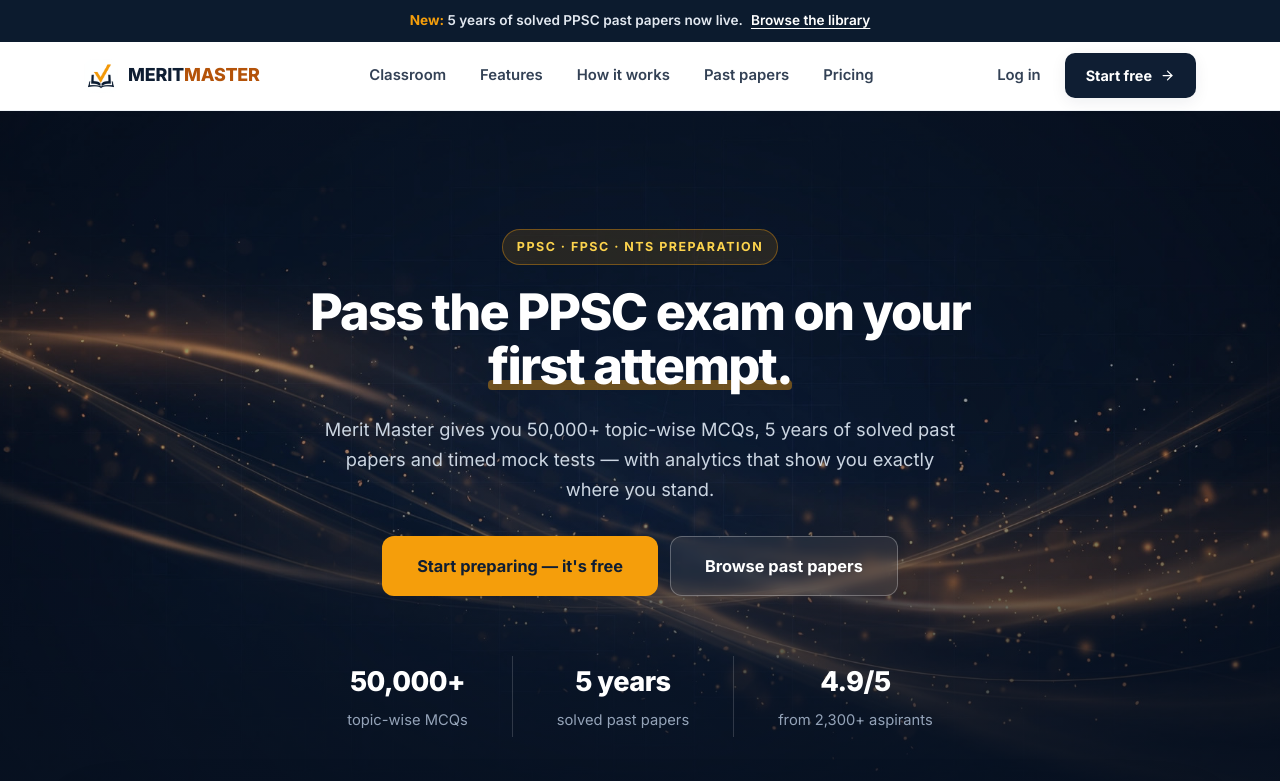
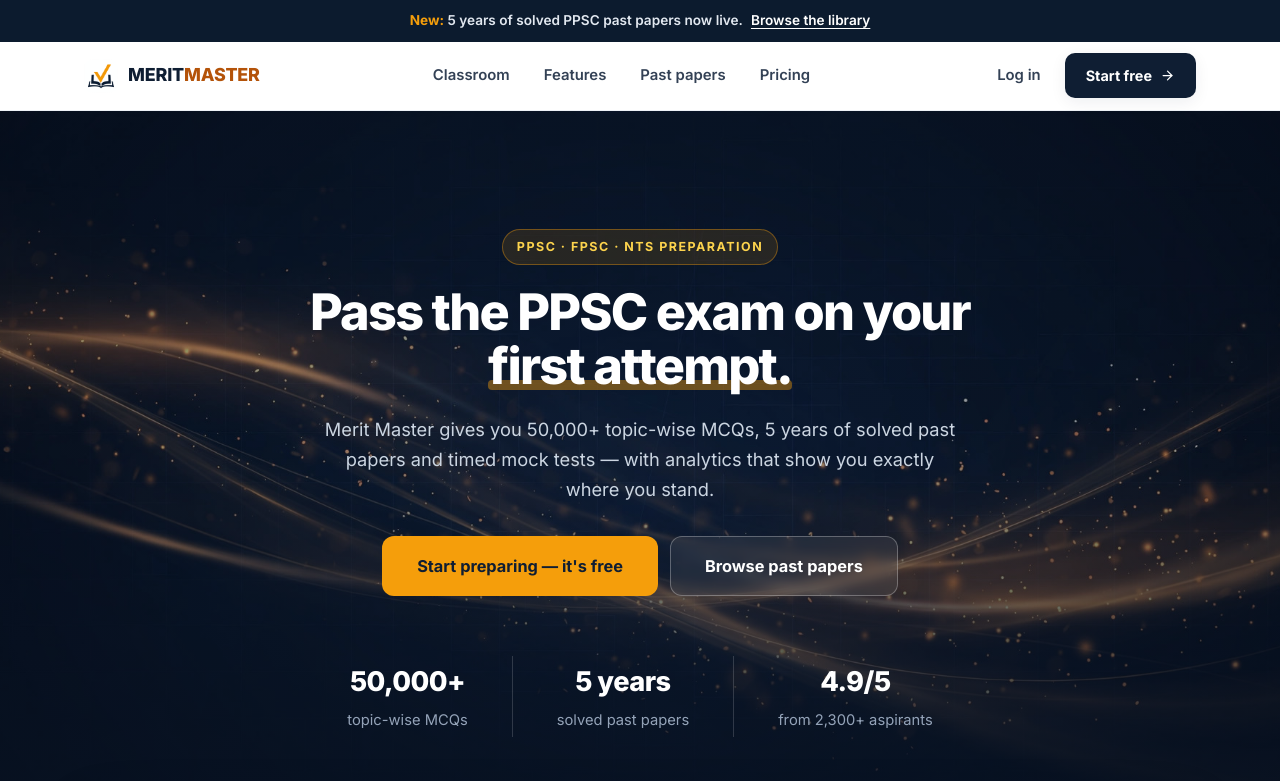
Before and after one commit to alithecoder-hue/PPSC_PRO, a Next.js app in the folder frontend/: page / in a window 1280 px wide. Shown: the top 781 px of the page. Built offline with nearby package versions, Linux system fonts and the light colour scheme; a web font is replaced by a local one.

Commit message:
Remove How it works from marketing navbar

```diff
--- a/frontend/src/app/(marketing)/components/MarketingNav.tsx
+++ b/frontend/src/app/(marketing)/components/MarketingNav.tsx
@@ -7,7 +7,6 @@
 const LINKS = [
   { href: '/classroom', label: 'Classroom' },
   { href: '/#features', label: 'Features' },
-  { href: '/#how-it-works', label: 'How it works' },
   { href: '/past-papers', label: 'Past papers' },
   { href: '/subscription', label: 'Pricing' },
 ];
```
Also changed, not shown: 1 other file (tests, documents, lock files or other folders).
